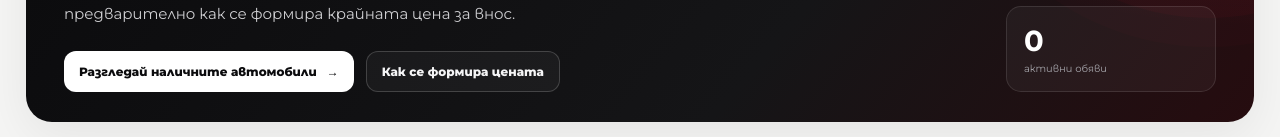
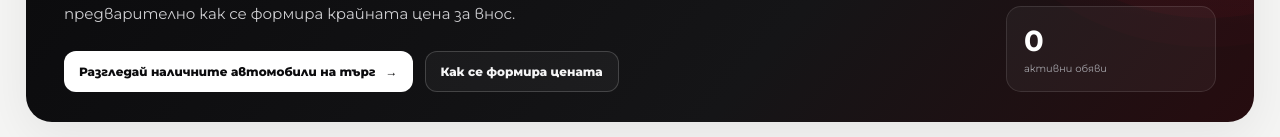
Before and after one commit to Zahata/JapanAutoImportUI, a Next.js app: page / in a window 1280 px wide. Shown: the part 246-383 px from the top of the page. Built offline with nearby package versions, Linux system fonts and the light colour scheme; no server answers; the database is empty.

Commit message:
adjusts button text

```diff
--- a/app/page.tsx
+++ b/app/page.tsx
@@ -199,7 +199,7 @@ export default function HomePage() {
             <h1>Намери автомобила.<br /><em>Ние ще го внесем.</em></h1>
             <p>Реални обяви, актуализирани автоматично. Разглеждай спокойно и виж предварително как се формира крайната цена за внос.</p>
             <div className="hero-actions">
-              <a href="#cars" className="hero-primary">Разгледай наличните автомобили <span>→</span></a>
+              <a href="#cars" className="hero-primary">Разгледай наличните автомобили на търг<span>→</span></a>
               <button type="button" className="hero-secondary" onClick={() => document.getElementById('price-guide')?.scrollIntoView({ behavior: 'smooth', block: 'center' })}>Как се формира цената</button>
             </div>
           </div>
```
